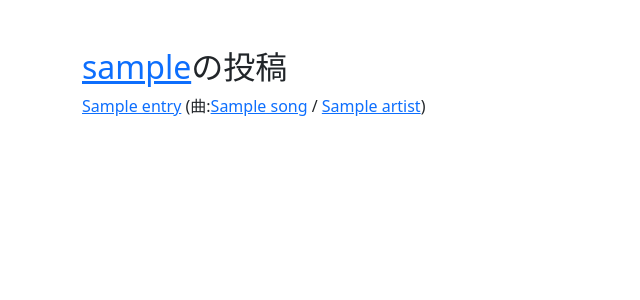
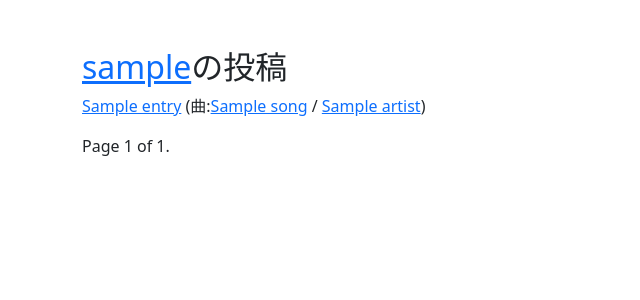
Before and after one commit to yuki-tamaribuchi/mlog, a Django app: a page that uses mlog_project/templates/mlog/userentrylist.html in a window 1280 px wide. Shown: the part 56-356 px from the top of the page, without its empty margins (0-640 px from the left). Run offline with Django 3.2, Linux system fonts and the light colour scheme; tables that the repository leaves empty hold one stand-in row (values such as "Sample post"); some libraries are stand-ins or nearby versions.

Commit message:
Add pagination to user entry list

```diff
--- a/mlog_project/accounts/views.py
+++ b/mlog_project/accounts/views.py
@@ -176,6 +176,7 @@ class UserFavoriteArtistListView(ListView):
 class UserEntryListView(ListView):
 	model=Entry
 	template_name='mlog/userentrylist.html'
+	paginate_by=20
 
 	def get_queryset(self):
 		qs=Entry.objects.filter(writer__username=self.kwargs['username']).order_by('id').reverse()
--- a/mlog_project/templates/mlog/userentrylist.html
+++ b/mlog_project/templates/mlog/userentrylist.html
@@ -15,5 +15,21 @@
 
 		</div>
 	</div>
+
+	<div class="pagination">
+		<span class="step-links">
+			{% if page_obj.has_previous %}
+				<a href="?page=1">&laquo; first</a>
+				<a href="?page={{page_obj.previous_page_number}}">previous</a>
+			{% endif %}
+			<span class="current">
+				Page {{page_obj.number}} of {{page_obj.paginator.num_pages}}.
+			</span>
+			{% if page_obj.has_next %}
+			<a href="?page={{page_obj.next_page_number}}">next</a>
+			<a href="?page={{page_obj.paginator.num_pages}}">last &raquo;</a>
+			{% endif %}
+		</span>
+	</div>
 </div>
 {% endblock content %}
```
